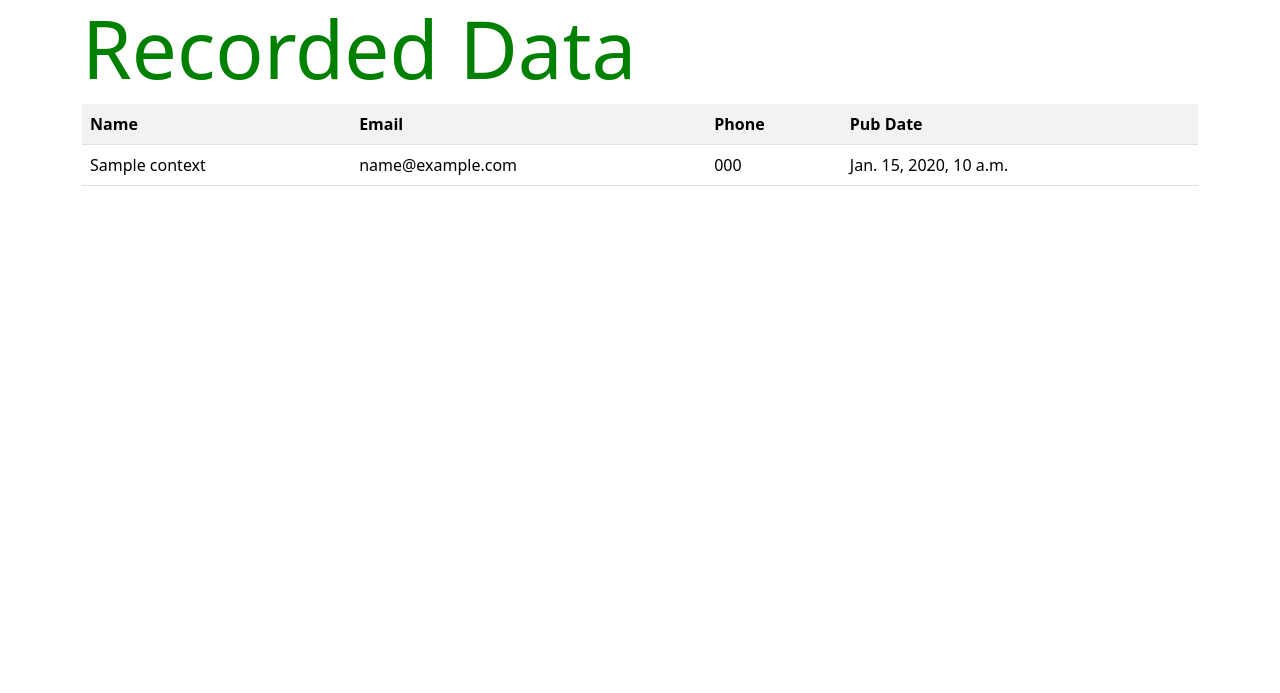
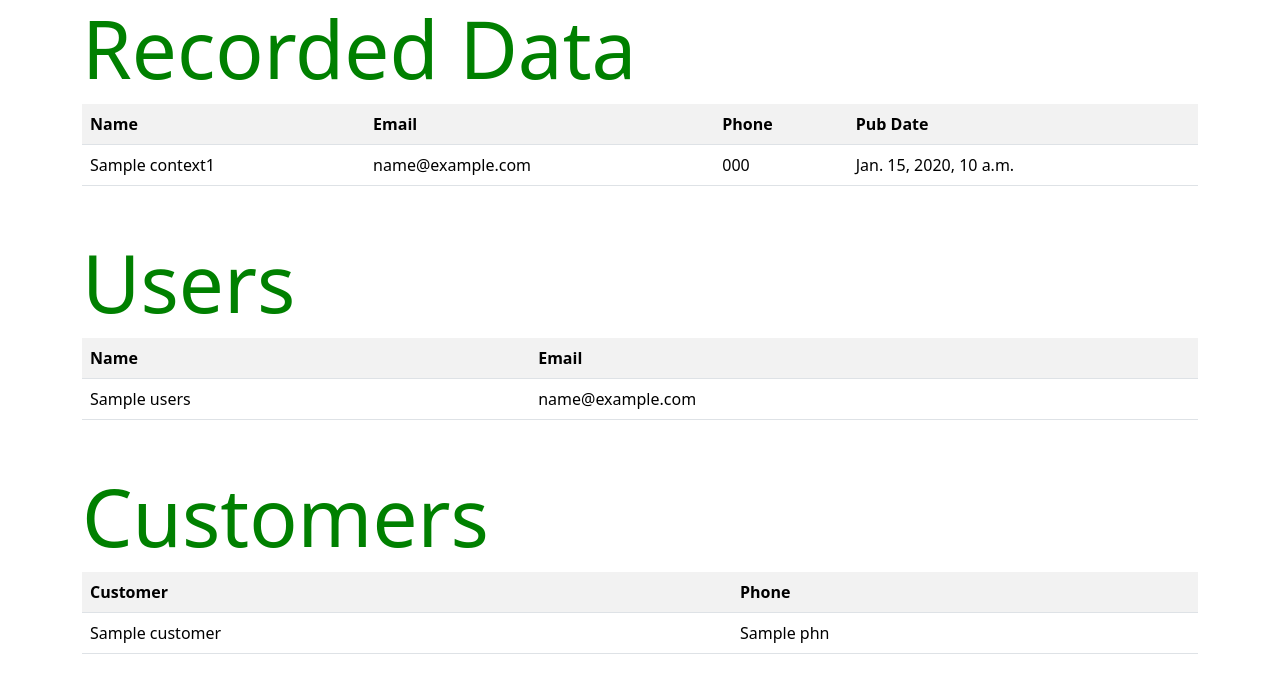
Before and after one commit to mdkawsardev/django_with_postgresql, a Django app: template template/index.html in a window 1280 px wide. Shown: the top 693 px of the page. Run offline with Django 3.2, Linux system fonts and the light colour scheme; the template is opened without the code that fills it: most values are stand-ins (such as "Sample title", 1, 10 or a date in 2020).

Commit message:
django with postgres

```diff
--- a/template/index.html
+++ b/template/index.html
@@ -9,16 +9,47 @@
             <th>Phone</th>
             <th>Pub Date</th>
         </tr>
-        {% if contexts %}
-        {% for context in contexts %}
+        {% if contexts1 %}
+        {% for context1 in contexts1 %}
         <tr>
-            <td>{{context.name}}</td>
-            <td>{{context.email}}</td>
-            <td>{{context.phone}}</td>
-            <td>{{context.pub_date}}</td>
+            <td>{{context1.name}}</td>
+            <td>{{context1.email}}</td>
+            <td>{{context1.phone}}</td>
+            <td>{{context1.pub_date}}</td>
         </tr>
         {% endfor %}
         {% endif %}
     </table>
+    <h1 class="mt-5">Users</h1>
+    <table class="table table-striped">
+        <tr>
+            <th>Name</th>
+            <th>Email</th>
+        </tr>
+        {% if contexts2 %}
+        {% for context2 in contexts2 %}
+        <tr>
+            <td>{{context2.users}}</td>
+            <td>{{context2.email}}</td>
+        </tr>
+        {% endfor %}
+        {% endif %}
+    </table>
+    <h1 class="mt-5">Customers</h1>
+    <table class="table table-striped">
+        <tr>
+            <th>Customer</th>
+            <th>Phone</th>
+        </tr>
+        {% if contexts3 %}
+        {% for context3 in contexts3 %}
+        <tr>
+            <td>{{context3.customer}}</td>
+            <td>{{context3.phn}}</td>
+        </tr>
+        {% endfor %}
+        {% endif %}
+    </table>
+
 </div>
 {% endblock body %}
```
Also changed, not shown: myapp/views.py (+7 -4 lines).
